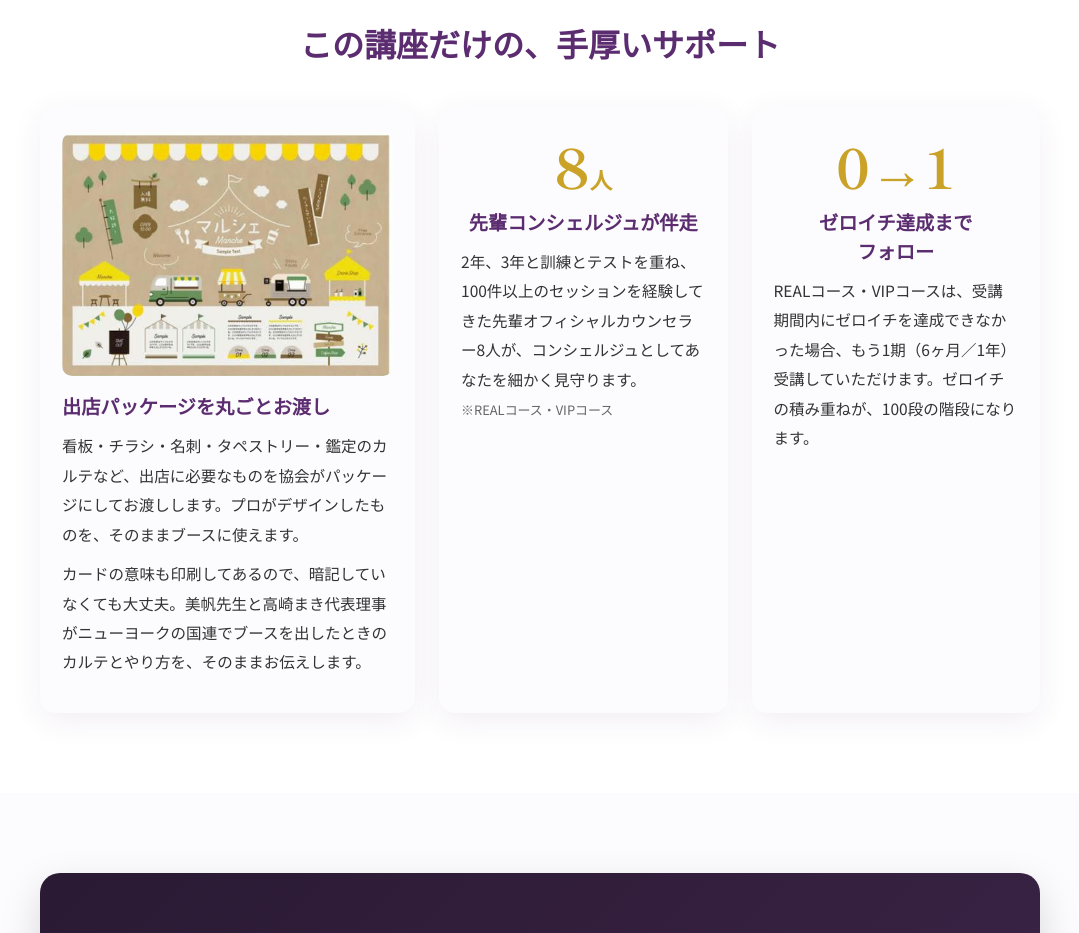
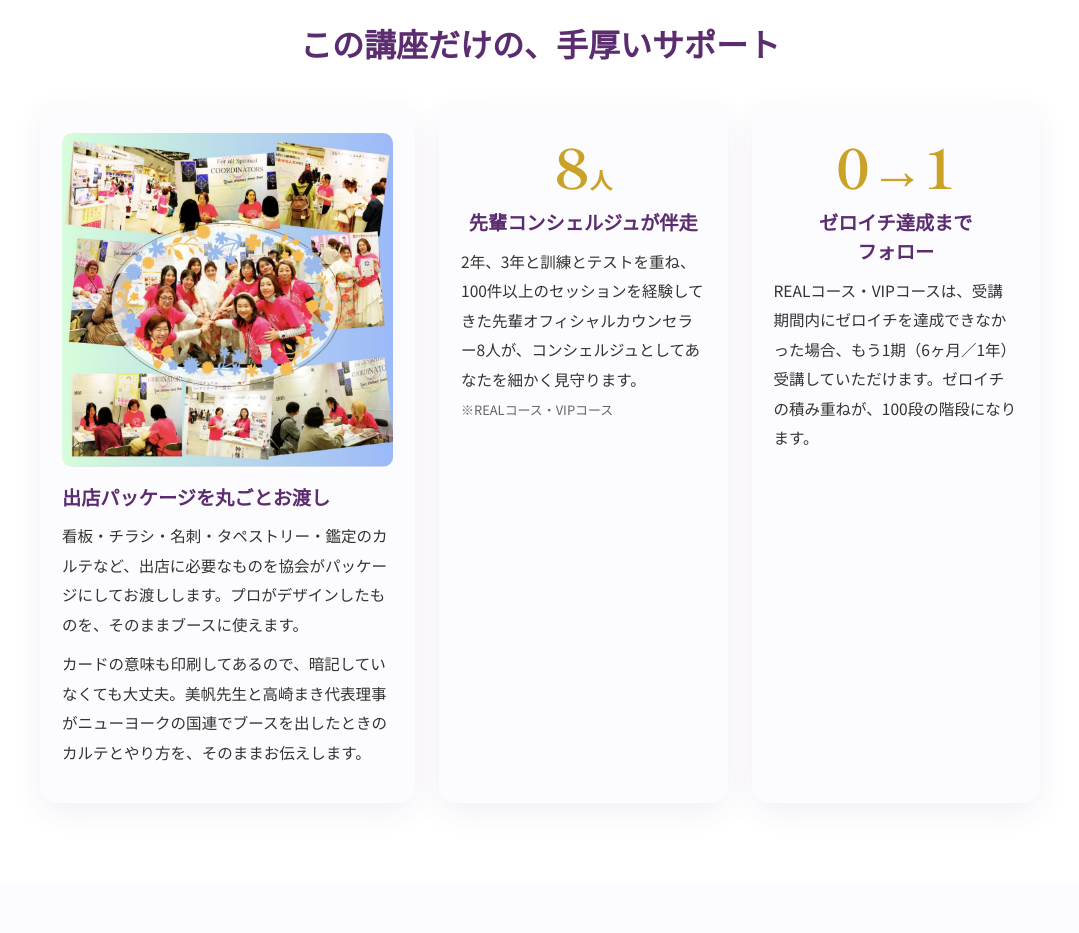
Before and after one commit to scmethod-web/marche, a plain HTML site: page index.html in a window 1280 px wide. Shown: the part 4580-5513 px from the top of the page, without its empty margins (100-1179 px from the left). Drawn offline with Linux system fonts and the light colour scheme.

Commit message:
サポート欄の画像をブース出店の写真に差し替え
Co-Authored-By: Claude Opus 5.5 <noreply@anthropic.com>

```diff
--- a/index.html
+++ b/index.html
@@ -176,7 +176,7 @@
             <h2 class="section-title">この講座だけの、手厚いサポート</h2>
             <div class="support-grid">
                 <div class="support-card">
-                    <img src="img/marche-illust.jpg" alt="マルシェのイラスト" loading="lazy">
+                    <img src="img/booth-collage.jpg" alt="SC協会のブース出店の様子" loading="lazy">
                     <h3>出店パッケージを丸ごとお渡し</h3>
                     <p>看板・チラシ・名刺・タペストリー・鑑定のカルテなど、出店に必要なものを協会がパッケージにしてお渡しします。プロがデザインしたものを、そのままブースに使えます。</p>
                     <p>カードの意味も印刷してあるので、暗記していなくても大丈夫。美帆先生と高崎まき代表理事がニューヨークの国連でブースを出したときのカルテとやり方を、そのままお伝えします。</p>
```
Also changed, not shown: img/booth-collage.jpg (added), img/marche-illust.jpg (deleted).
